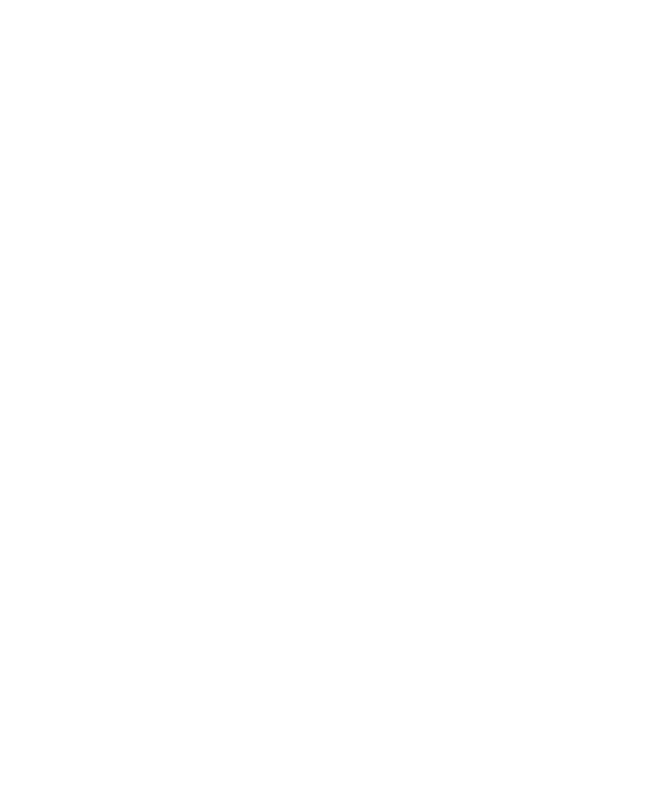
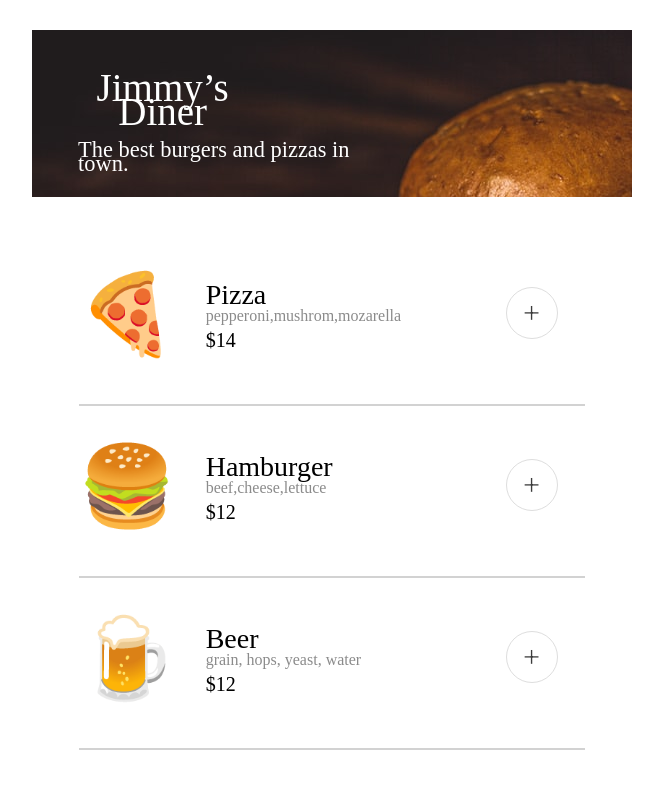
Before and after one commit to ConsoleMage/mobile-restaurant-menu, a plain HTML site: page index.html in a window 1280 px wide. Shown: the whole page, without its empty margins (308-971 px from the left). Drawn offline with Linux system fonts and the light colour scheme; a web font is replaced by a local one.

Commit message:
half day work

```diff
--- a/data.js
+++ b/data.js
@@ -1,4 +1,4 @@
-const menuArray = [
+export const menuArray = [
     {
         name: "Pizza",
         ingredients: ["pepperoni", "mushrom", "mozarella"],
--- a/index.css
+++ b/index.css
@@ -1,3 +1,127 @@
 body {
     margin: 0;
+    font-family: "Smythe", serif;
+    color: #000000;
+
 }
+
+header {
+    margin-top: 30px;
+    color: #FFFFFF;
+}
+
+.banner {
+    margin: auto;
+    width: 600px;
+    height: 167px;
+    background-image: url("images/acaeaea44c5e3a8cd7159c5d52f26662.jpg");
+}
+
+h1, p {
+    margin: 0;
+    position: relative;
+    font-weight: 400;
+    left: 46.07px;
+}
+
+h1 {
+    width: 169.28px;
+    height: 24px;
+    top: 46px;
+    font-size: 39px;
+    line-height: 24px;
+    text-align: center;
+}
+
+p {
+    width: 275.46px;
+    height: 8px;
+    top: 89px;
+    font-size: 22.42px;
+    line-height: 13.8px;
+    text-align: left;
+}
+
+.item {
+    display: flex;
+    margin: 30px auto 0px;
+    width: 508px;
+    height: 140px;
+}
+
+.item:first-of-type {
+    margin-top: calc(234px - 167px);
+}
+
+.item-graphic {
+    padding: 0;
+    margin: 0;
+    font-family: "Inter", serif;
+    font-size: 78.72px;
+    font-weight: 400;
+    line-height: 98.4px;
+    letter-spacing: -0.02em;
+    text-align: center;
+}
+
+.container {
+    margin-left: calc(147px - 70px - 46px);
+    text-align: left;
+    font-weight: 400;
+    padding: 0;
+}
+
+.item-title {
+    margin-top: calc(241.2px - 218px);
+    width: 43px;
+    height: 17px;
+    font-size: 28px;
+    line-height: 16.8px;
+}
+
+.item-description {
+    color: #8B8B8B;
+    width: 300px;
+    height: 24px;
+    font-size: 16px;
+    line-height: 24px;
+}
+
+.item-price {
+    width: 18px;
+    height: 24px;
+    font-size: 20px;
+    line-height: 24px;
+}
+
+.add-btn {
+    display: flex;
+    margin-top: calc(241.2px - 218px);
+    width: 50px;
+    height: 50px;
+    color: #3C3C3C;
+    border: 1.5px solid #DEDEDE;
+    border-radius: 50%;
+}
+
+.plus {
+    margin: auto;
+    width: 27px;
+    height: 28.5px;
+    font-family: "Inter", serif;
+    font-size: 32px;
+    font-weight: 200;
+    line-height: 24px;
+    text-align: center;
+}
+
+hr {
+    margin-top: 0px;
+    width: 504px;
+    height: 0px;
+    border: 1px solid #D2D2D2;
+}
+
+.hidden {
+    display: none;
+}
--- a/index.html
+++ b/index.html
@@ -1,8 +1,26 @@
-<html>
-    <head>
-       <link rel="stylesheet" href="index.css">
-    </head>
-    <body>
-	<script src="index.js"></script>
-    </body>
+<!DOCTYPE html>
+<html lang="en">
+
+<head>
+    <meta charset="UTF-8">
+    <meta name="viewport" content="width=device-width, initial-scale=1.0">
+    <title>Mobile Restaurant Menu</title>
+    <link rel="stylesheet" href="index.css">
+    <link rel="preconnect" href="https://fonts.googleapis.com">
+    <link rel="preconnect" href="https://fonts.gstatic.com" crossorigin>
+    <link href="https://fonts.googleapis.com/css2?family=Inter:ital,opsz,wght@0,14..32,100..900;1,14..32,100..900&family=Smythe&display=swap" rel="stylesheet">
+</head>
+
+<body>
+    <header>
+        <div class="banner">
+            <h1>Jimmy’s Diner</h1>
+            <p>The best burgers and pizzas in town.</p>
+        </div>
+    </header>
+    <main id="main">
+    </main>
+    <script src="index.js" type="module"></script>
+</body>
+
 </html>
--- a/index.js
+++ b/index.js
@@ -0,0 +1,64 @@
+import { menuArray } from "./data.js";
+
+document.addEventListener('click', function(e) {
+    if (e.target.closest('.add-btn')) {
+        const itemId = e.target.closest('.add-btn').dataset.id;
+        if (itemId) {
+            handleAddItem(Number(itemId));
+        }
+    }
+});
+
+let toggle = false;
+
+function handleAddItem(itemId) {
+    const targetItemObj = menuArray.filter(menuItem => menuItem.id === itemId)[0];
+    console.log(targetItemObj);
+
+    if (!toggle) {
+        document.getElementById("checkout").classList.toggle('hidden');
+    }
+    toggle = true;
+}
+
+
+function getOrderHtml() {
+    let menuHtml = ``;
+    let ordersHtml = ``;
+
+    ordersHtml += `
+    <section class="hidden" id="checkout">
+        <div class="checkout-title">Your order</div>
+    </section>
+    `;
+    console.log(ordersHtml);
+
+    menuArray.forEach(function (menuItem) {
+        menuHtml += `
+        <section class="item">
+            <div class="item-graphic">${menuItem.emoji}</div>
+            <div class="container">
+                <div class="item-title">${menuItem.name}</div>
+                <div class="item-description">${menuItem.ingredients}</div>
+                <div class="item-price">$${menuItem.price}</div>
+            </div>
+            <div class="add-btn" data-id="${menuItem.id}">
+                <div class="plus">+</div>
+            </div>
+        </section>
+        <hr>
+        `;
+    });
+
+    menuHtml += ordersHtml;
+
+    return menuHtml;
+}
+
+console.log(getOrderHtml());
+
+function render() {
+    document.getElementById("main").innerHTML = getOrderHtml();
+}
+
+render();
```
Also changed, not shown: images/acaeaea44c5e3a8cd7159c5d52f26662.jpg (added).
